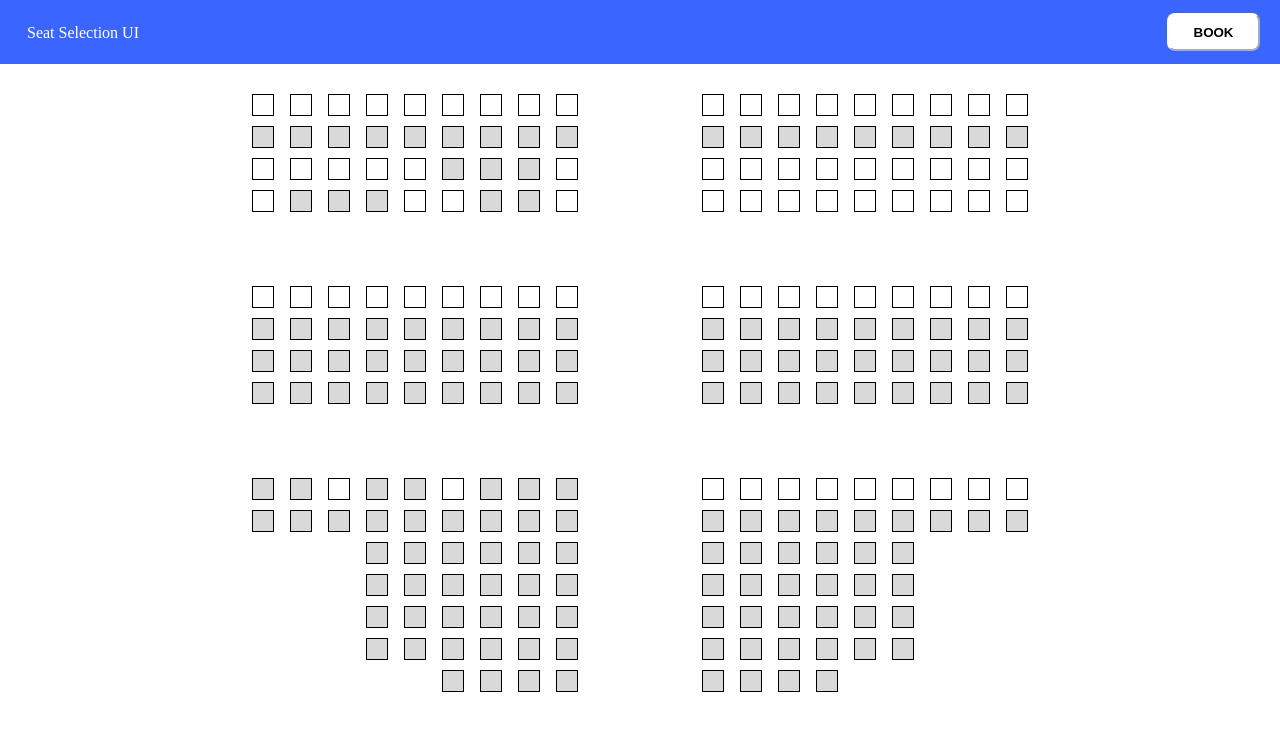
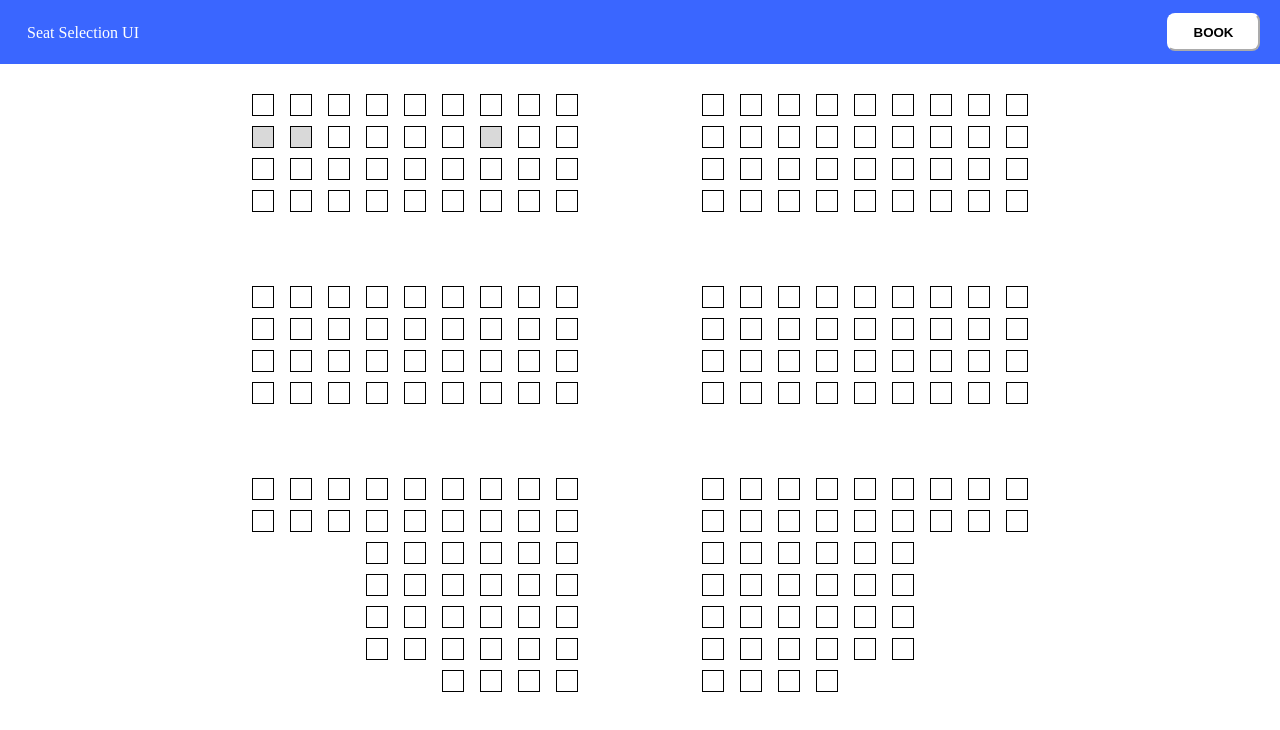
Before and after one commit to xplorebits-training/movie-seat-selection, a plain HTML site: page index.html in a window 1280 px wide. Drawn offline with Linux system fonts and the light colour scheme.

Commit message:
Adds linter; Adds script to pre-render; events

```diff
--- a/assets.css
+++ b/assets.css
@@ -1,26 +1,26 @@
-@import url('https://fonts.googleapis.com/css2?family=Inter&display=swap');
+@import url("https://fonts.googleapis.com/css2?family=Inter&display=swap");
 
-body{
+body {
   height: 100%;
   width: 100%;
   margin: 0px;
-    min-width: 800px ;
+  min-width: 800px;
 }
 
-.navbar{
-    background-color: #3A66FF ;
-    display:flex;
-    align-items:center;
+.navbar {
+  background-color: #3a66ff;
+  display: flex;
+  align-items: center;
   height: 64px;
-    width:auto;
+  width: auto;
   margin: 0 auto;
 }
 
-.spacer{
+.spacer {
   flex-grow: 1;
 }
 
-.SSUI .book_button{
+.SSUI .book_button {
   font-family: "Inter";
   font-style: normal;
   font-weight: 600;
@@ -29,16 +29,15 @@ body{
   line-height: 22px;
 }
 
-.SSUI{
+.SSUI {
   padding: 4px 1px 3px 27px;
 
-    color: #FFFFFF;
+  color: #ffffff;
 }
 
-.book_button{
-
-    background-color: #FFFFFF;
-    border-color: #FFFFFF;
+.book_button {
+  background-color: #ffffff;
+  border-color: #ffffff;
   border-radius: 8px;
   padding: 8px 18px 8px 18px;
   margin-right: 19px;
@@ -56,42 +55,40 @@ body{
   cursor: pointer;
 }
 
-.seat_stretch{
+.seat_stretch {
   display: block;
-    min-width: 800px ;
+  min-width: 800px;
   margin: auto;
   padding: 20px 0px;
 }
 
 .seat_stretch > .row {
-    display:flex;
-    margin:10px;
-    align-items:center;
+  display: flex;
+  margin: 10px;
+  align-items: center;
   justify-content: center;
-    gap:16px;
-
+  gap: 16px;
 }
 
-.seat_stretch > .row >.seat{
-
-    background-color: #FFFFFF;
-    height:20px;
-    width:20px;
+.seat_stretch > .row > .seat {
+  background-color: #ffffff;
+  height: 20px;
+  width: 20px;
   border: 1px solid #000000;
 }
 
-.seat_stretch > .row >.seatsold{
-
-    background-color: #D9D9D9;
-    height:20px;
-    width:20px;
+.seat_stretch > .row > .seat[sold] {
+  pointer-events: none;
+  background-color: #d9d9d9;
+  height: 20px;
+  width: 20px;
   border: 1px solid #000000;
 }
 
-.seat_stretch > .row > .seat:hover{
-    background-color: #3A66FF;
-    height:20px;
-    width:20px;
+.seat_stretch > .row > .seat:hover {
+  background-color: #3a66ff;
+  height: 20px;
+  width: 20px;
   border: 1px solid #000000;
   transform: scale(1.2);
 
--- a/index.html
+++ b/index.html
@@ -37,27 +37,27 @@
             <div class="seat"></div>
         </div>
         <div class="row">
-            <div class="seatsold"></div>
-            <div class="seatsold"></div>
-            <div class="seatsold"></div>
-            <div class="seatsold"></div>
-            <div class="seatsold"></div>
-            <div class="seatsold"></div>
-            <div class="seatsold"></div>
-            <div class="seatsold"></div>
-            <div class="seatsold"></div>
+            <div id="1-0" class="seat"></div>
+            <div id="1-1" class="seat"></div>
+            <div id="1-2" class="seat"></div>
+            <div id="1-3" class="seat"></div>
+            <div id="1-4" class="seat"></div>
+            <div id="1-5" class="seat"></div>
+            <div id="1-6" class="seat"></div>
+            <div id="1-7" class="seat"></div>
+            <div id="1-8" class="seat"></div>
 
             <div style="width:auto;min-width:92px;"></div>
 
-            <div class="seatsold"></div>
-            <div class="seatsold"></div>
-            <div class="seatsold"></div>
-            <div class="seatsold"></div>
-            <div class="seatsold"></div>
-            <div class="seatsold"></div>
-            <div class="seatsold"></div>
-            <div class="seatsold"></div>
-            <div class="seatsold"></div>
+            <div class="seat"></div>
+            <div class="seat"></div>
+            <div class="seat"></div>
+            <div class="seat"></div>
+            <div class="seat"></div>
+            <div class="seat"></div>
+            <div class="seat"></div>
+            <div class="seat"></div>
+            <div class="seat"></div>
         </div>
         <div class="row">
             <div class="seat"></div>
@@ -65,9 +65,9 @@
             <div class="seat"></div>
             <div class="seat"></div>
             <div class="seat"></div>
-            <div class="seatsold"></div>
-            <div class="seatsold"></div>
-            <div class="seatsold"></div>
+            <div class="seat"></div>
+            <div class="seat"></div>
+            <div class="seat"></div>
             <div class="seat"></div>
 
                 <div style="width:auto;min-width:92px;"></div>
@@ -84,13 +84,13 @@
         </div>
         <div class="row">
             <div class="seat"></div>
-            <div class="seatsold"></div>
-            <div class="seatsold"></div>
-            <div class="seatsold"></div>
             <div class="seat"></div>
             <div class="seat"></div>
-            <div class="seatsold"></div>
-            <div class="seatsold"></div>
+            <div class="seat"></div>
+            <div class="seat"></div>
+            <div class="seat"></div>
+            <div class="seat"></div>
+            <div class="seat"></div>
             <div class="seat"></div>
 
             <div style="width:auto;min-width:92px;"></div>
@@ -133,87 +133,15 @@
             <div class="seat"></div>
         </div>
         <div class="row">
-            <div class="seatsold"></div>
-            <div class="seatsold"></div>
-            <div class="seatsold"></div>
-            <div class="seatsold"></div>
-            <div class="seatsold"></div>
-            <div class="seatsold"></div>
-            <div class="seatsold"></div>
-            <div class="seatsold"></div>
-            <div class="seatsold"></div>
-
-            <div style="width:auto;min-width:92px;"></div>
-
-            <div class="seatsold"></div>
-            <div class="seatsold"></div>
-            <div class="seatsold"></div>
-            <div class="seatsold"></div>
-            <div class="seatsold"></div>
-            <div class="seatsold"></div>
-            <div class="seatsold"></div>
-            <div class="seatsold"></div>
-            <div class="seatsold"></div>
-        </div>
-        <div class="row">
-            <div class="seatsold"></div>
-            <div class="seatsold"></div>
-            <div class="seatsold"></div>
-            <div class="seatsold"></div>
-            <div class="seatsold"></div>
-            <div class="seatsold"></div>
-            <div class="seatsold"></div>
-            <div class="seatsold"></div>
-            <div class="seatsold"></div>
-
-            <div style="width:auto;min-width:92px;"></div>
-
-            <div class="seatsold"></div>
-            <div class="seatsold"></div>
-            <div class="seatsold"></div>
-            <div class="seatsold"></div>
-            <div class="seatsold"></div>
-            <div class="seatsold"></div>
-            <div class="seatsold"></div>
-            <div class="seatsold"></div>
-            <div class="seatsold"></div>
-        </div>
-        <div class="row">
-            <div class="seatsold"></div>
-            <div class="seatsold"></div>
-            <div class="seatsold"></div>
-            <div class="seatsold"></div>
-            <div class="seatsold"></div>
-            <div class="seatsold"></div>
-            <div class="seatsold"></div>
-            <div class="seatsold"></div>
-            <div class="seatsold"></div>
-
-            <div style="width:auto;min-width:92px;"></div>
-
-            <div class="seatsold"></div>
-            <div class="seatsold"></div>
-            <div class="seatsold"></div>
-            <div class="seatsold"></div>
-            <div class="seatsold"></div>
-            <div class="seatsold"></div>
-            <div class="seatsold"></div>
-            <div class="seatsold"></div>
-            <div class="seatsold"></div>
-        </div>
-
-        <div style="height:54px;"></div>
-
-        <div class="row">
-            <div class="seatsold"></div>
-            <div class="seatsold"></div>
             <div class="seat"></div>
-            <div class="seatsold"></div>
-            <div class="seatsold"></div>
             <div class="seat"></div>
-            <div class="seatsold"></div>
-            <div class="seatsold"></div>
-            <div class="seatsold"></div>
+            <div class="seat"></div>
+            <div class="seat"></div>
+            <div class="seat"></div>
+            <div class="seat"></div>
+            <div class="seat"></div>
+            <div class="seat"></div>
+            <div class="seat"></div>
 
             <div style="width:auto;min-width:92px;"></div>
 
@@ -228,108 +156,182 @@
             <div class="seat"></div>
         </div>
         <div class="row">
-            <div class="seatsold"></div>
-            <div class="seatsold"></div>
-            <div class="seatsold"></div>
-            <div class="seatsold"></div>
-            <div class="seatsold"></div>
-            <div class="seatsold"></div>
-            <div class="seatsold"></div>
-            <div class="seatsold"></div>
-            <div class="seatsold"></div>
+            <div class="seat"></div>
+            <div class="seat"></div>
+            <div class="seat"></div>
+            <div class="seat"></div>
+            <div class="seat"></div>
+            <div class="seat"></div>
+            <div class="seat"></div>
+            <div class="seat"></div>
+            <div class="seat"></div>
 
             <div style="width:auto;min-width:92px;"></div>
 
-            <div class="seatsold"></div>
-            <div class="seatsold"></div>
-            <div class="seatsold"></div>
-            <div class="seatsold"></div>
-            <div class="seatsold"></div>
-            <div class="seatsold"></div>
-            <div class="seatsold"></div>
-            <div class="seatsold"></div>
-            <div class="seatsold"></div>
+            <div class="seat"></div>
+            <div class="seat"></div>
+            <div class="seat"></div>
+            <div class="seat"></div>
+            <div class="seat"></div>
+            <div class="seat"></div>
+            <div class="seat"></div>
+            <div class="seat"></div>
+            <div class="seat"></div>
         </div>
         <div class="row">
-            <div class="seatsold"></div>
-            <div class="seatsold"></div>
-            <div class="seatsold"></div>
-            <div class="seatsold"></div>
-            <div class="seatsold"></div>
-            <div class="seatsold"></div>
+            <div class="seat"></div>
+            <div class="seat"></div>
+            <div class="seat"></div>
+            <div class="seat"></div>
+            <div class="seat"></div>
+            <div class="seat"></div>
+            <div class="seat"></div>
+            <div class="seat"></div>
+            <div class="seat"></div>
 
             <div style="width:auto;min-width:92px;"></div>
 
-            <div class="seatsold"></div>
-            <div class="seatsold"></div>
-            <div class="seatsold"></div>
-            <div class="seatsold"></div>
-            <div class="seatsold"></div>
-            <div class="seatsold"></div>
+            <div class="seat"></div>
+            <div class="seat"></div>
+            <div class="seat"></div>
+            <div class="seat"></div>
+            <div class="seat"></div>
+            <div class="seat"></div>
+            <div class="seat"></div>
+            <div class="seat"></div>
+            <div class="seat"></div>
         </div>
+
+        <div style="height:54px;"></div>
+
         <div class="row">
-            <div class="seatsold"></div>
-            <div class="seatsold"></div>
-            <div class="seatsold"></div>
-            <div class="seatsold"></div>
-            <div class="seatsold"></div>
-            <div class="seatsold"></div>
+            <div class="seat"></div>
+            <div class="seat"></div>
+            <div class="seat"></div>
+            <div class="seat"></div>
+            <div class="seat"></div>
+            <div class="seat"></div>
+            <div class="seat"></div>
+            <div class="seat"></div>
+            <div class="seat"></div>
 
             <div style="width:auto;min-width:92px;"></div>
 
-            <div class="seatsold"></div>
-            <div class="seatsold"></div>
-            <div class="seatsold"></div>
-            <div class="seatsold"></div>
-            <div class="seatsold"></div>
-            <div class="seatsold"></div>
+            <div class="seat"></div>
+            <div class="seat"></div>
+            <div class="seat"></div>
+            <div class="seat"></div>
+            <div class="seat"></div>
+            <div class="seat"></div>
+            <div class="seat"></div>
+            <div class="seat"></div>
+            <div class="seat"></div>
         </div>
         <div class="row">
-            <div class="seatsold"></div>
-            <div class="seatsold"></div>
-            <div class="seatsold"></div>
-            <div class="seatsold"></div>
-            <div class="seatsold"></div>
-            <div class="seatsold"></div>
+            <div class="seat"></div>
+            <div class="seat"></div>
+            <div class="seat"></div>
+            <div class="seat"></div>
+            <div class="seat"></div>
+            <div class="seat"></div>
+            <div class="seat"></div>
+            <div class="seat"></div>
+            <div class="seat"></div>
 
             <div style="width:auto;min-width:92px;"></div>
 
-            <div class="seatsold"></div>
-            <div class="seatsold"></div>
-            <div class="seatsold"></div>
-            <div class="seatsold"></div>
-            <div class="seatsold"></div>
-            <div class="seatsold"></div>
+            <div class="seat"></div>
+            <div class="seat"></div>
+            <div class="seat"></div>
+            <div class="seat"></div>
+            <div class="seat"></div>
+            <div class="seat"></div>
+            <div class="seat"></div>
+            <div class="seat"></div>
+            <div class="seat"></div>
         </div>
         <div class="row">
-            <div class="seatsold"></div>
-            <div class="seatsold"></div>
-            <div class="seatsold"></div>
-            <div class="seatsold"></div>
-            <div class="seatsold"></div>
-            <div class="seatsold"></div>
+            <div class="seat"></div>
+            <div class="seat"></div>
+            <div class="seat"></div>
+            <div class="seat"></div>
+            <div class="seat"></div>
+            <div class="seat"></div>
 
             <div style="width:auto;min-width:92px;"></div>
 
-            <div class="seatsold"></div>
-            <div class="seatsold"></div>
-            <div class="seatsold"></div>
-            <div class="seatsold"></div>
-            <div class="seatsold"></div>
-            <div class="seatsold"></div>
+            <div class="seat"></div>
+            <div class="seat"></div>
+            <div class="seat"></div>
+            <div class="seat"></div>
+            <div class="seat"></div>
+            <div class="seat"></div>
         </div>
         <div class="row">
-            <div class="seatsold"></div>
-            <div class="seatsold"></div>
-            <div class="seatsold"></div>
-            <div class="seatsold"></div>
+            <div class="seat"></div>
+            <div class="seat"></div>
+            <div class="seat"></div>
+            <div class="seat"></div>
+            <div class="seat"></div>
+            <div class="seat"></div>
 
             <div style="width:auto;min-width:92px;"></div>
 
-            <div class="seatsold"></div>
-            <div class="seatsold"></div>
-            <div class="seatsold"></div>
-            <div class="seatsold"></div>
+            <div class="seat"></div>
+            <div class="seat"></div>
+            <div class="seat"></div>
+            <div class="seat"></div>
+            <div class="seat"></div>
+            <div class="seat"></div>
         </div>
+        <div class="row">
+            <div class="seat"></div>
+            <div class="seat"></div>
+            <div class="seat"></div>
+            <div class="seat"></div>
+            <div class="seat"></div>
+            <div class="seat"></div>
+
+            <div style="width:auto;min-width:92px;"></div>
+
+            <div class="seat"></div>
+            <div class="seat"></div>
+            <div class="seat"></div>
+            <div class="seat"></div>
+            <div class="seat"></div>
+            <div class="seat"></div>
+        </div>
+        <div class="row">
+            <div class="seat"></div>
+            <div class="seat"></div>
+            <div class="seat"></div>
+            <div class="seat"></div>
+            <div class="seat"></div>
+            <div class="seat"></div>
+
+            <div style="width:auto;min-width:92px;"></div>
+
+            <div class="seat"></div>
+            <div class="seat"></div>
+            <div class="seat"></div>
+            <div class="seat"></div>
+            <div class="seat"></div>
+            <div class="seat"></div>
+        </div>
+        <div class="row">
+            <div class="seat"></div>
+            <div class="seat"></div>
+            <div class="seat"></div>
+            <div class="seat"></div>
+
+            <div style="width:auto;min-width:92px;"></div>
+
+            <div class="seat"></div>
+            <div class="seat"></div>
+            <div class="seat"></div>
+            <div class="seat"></div>
+        </div>
+
+    <script type="text/javascript" src="./scripts.js"></script>
 </body>
 </html>
```
Also changed, not shown: scripts.js (+60 -0 lines). Lines whose indentation alone changed are shown as unchanged.
